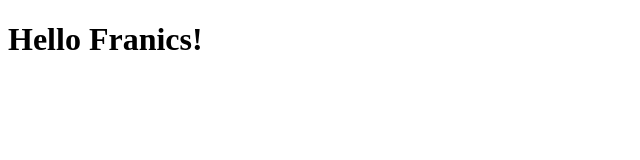
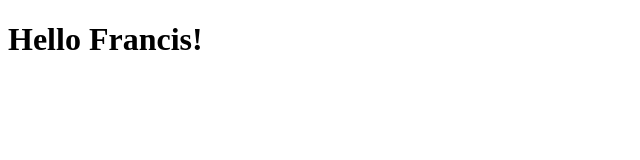
Before and after one commit to Francis-Lepcha/html-boilerplate, a plain HTML site: page index.html in a window 1280 px wide. Shown: the full height of the page, 0-640 px from the left. Drawn offline with Linux system fonts and the light colour scheme.

Commit message:
Edit index.html

```diff
--- a/index.html
+++ b/index.html
@@ -6,6 +6,6 @@
     <title>Document</title>
 </head>
 <body>
-    <h1>Hello Franics!</h1>
+    <h1>Hello Francis!</h1>
 </body>
 </html>
```
